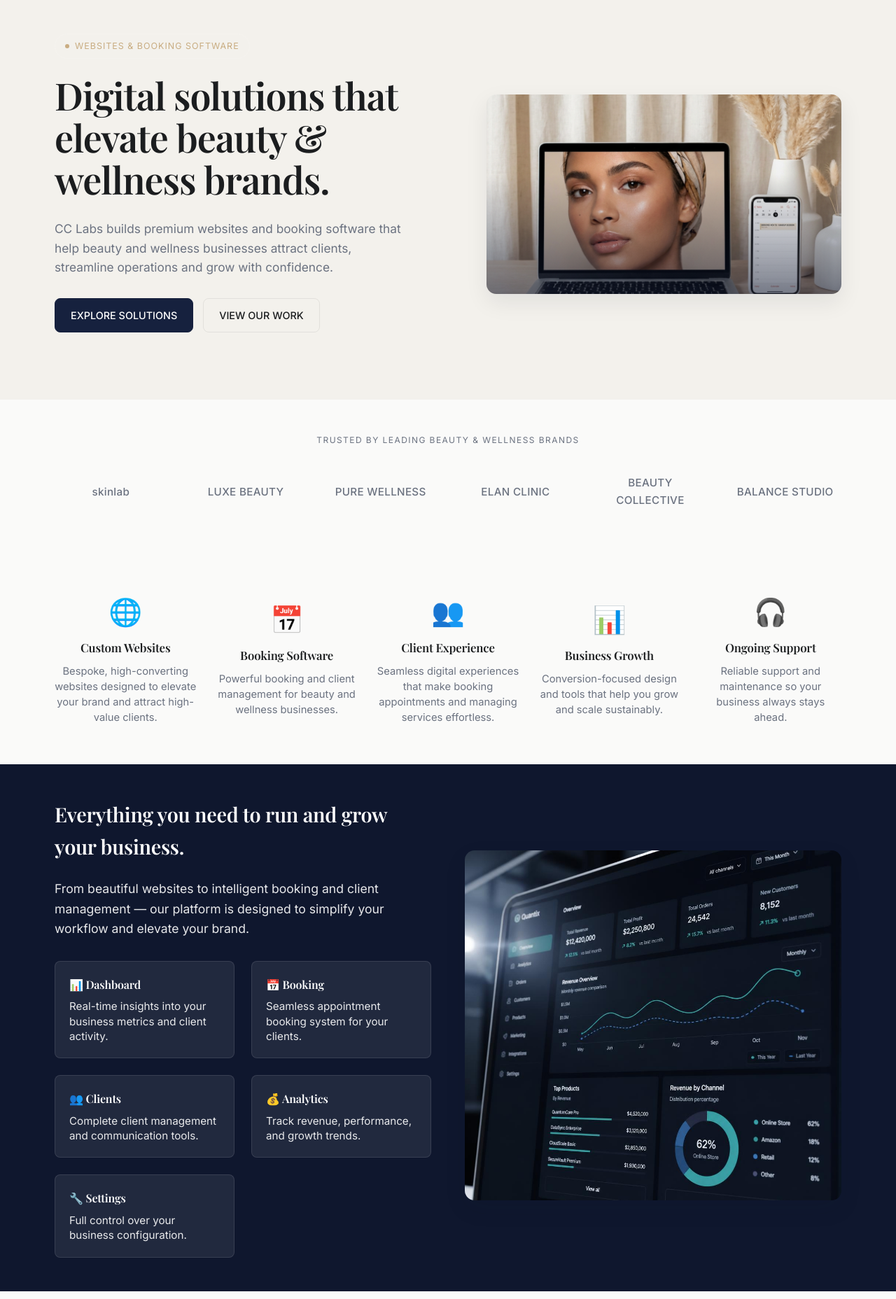
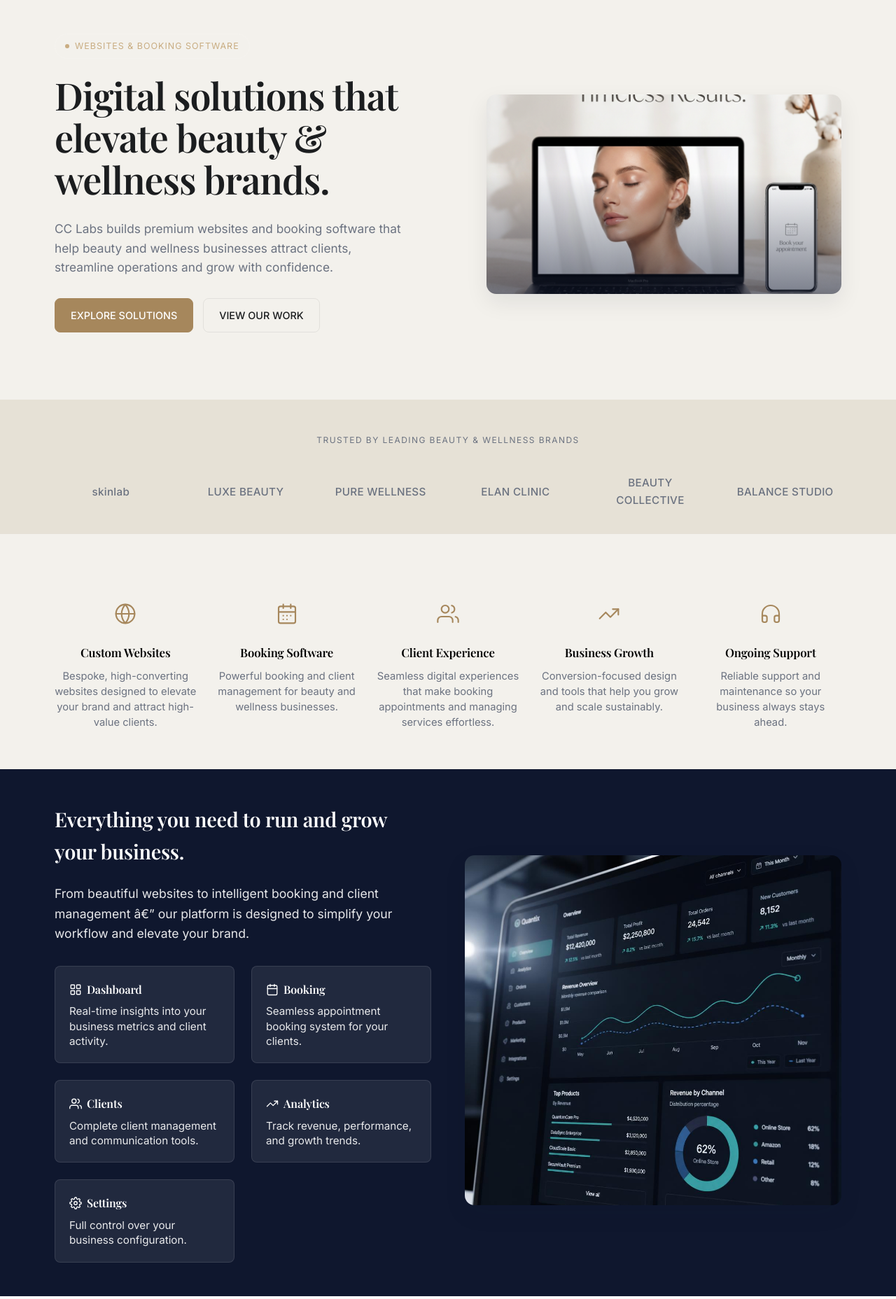
Before and after one commit to Sebascarv1/WEBSITE_CCWEBLAB, a Django app: page / in a window 1280 px wide. Shown: the part 77-1933 px from the top of the page at 70% size. Run offline with Django 5.2, Linux system fonts and the light colour scheme.

Commit message:
Enhanced FE

```diff
--- a/ccweblab/static/css/services.css
+++ b/ccweblab/static/css/services.css
@@ -178,8 +178,23 @@ header {
   box-shadow: var(--shadow-sm);
 }
 
+/* Brass primary variant for hero CTA */
+.btn.primary.btn-brass {
+  background: var(--brass);
+  border-color: var(--brass);
+  color: #fff;
+}
+
+.btn.primary.btn-brass:hover {
+  background: var(--brass-light);
+  border-color: var(--brass-light);
+  box-shadow: var(--shadow-sm);
+}
+
 /* ---------- Bands ---------- */
 .band { padding: 56px 0; }
+/* Darker cream for trusted-by band */
+.band.white.trusted-by { background: #E6E1D6; }
 .band.white { background: var(--bg); }
 .band.cream { background: var(--cream); color: var(--text); }
 .band.cream h2,
@@ -828,6 +848,9 @@ footer { margin-top: 56px; padding-top: 24px; border-top: 1px solid var(--border
   border-radius: var(--radius);
   border: 1px solid var(--border);
   transition: all 0.2s ease;
+  display: flex;
+  flex-direction: column;
+  align-items: center;
 }
 
 .feature-card:hover {
@@ -837,9 +860,19 @@ footer { margin-top: 56px; padding-top: 24px; border-top: 1px solid var(--border
 }
 
 .feature-icon {
-  font-size: 2.4rem;
-  margin-bottom: 16px;
-  display: block;
+  width: 52px;
+  height: 52px;
+  margin: 0 auto 18px;
+  display: flex;
+  align-items: center;
+  justify-content: center;
+  color: var(--brass);
+}
+
+.feature-icon svg {
+  width: 32px;
+  height: 32px;
+  stroke: var(--brass);
 }
 
 .feature-card h3 {
--- a/ccweblab/templates/services/welcome.html
+++ b/ccweblab/templates/services/welcome.html
@@ -49,7 +49,7 @@
               CC Labs builds premium websites and booking software that help beauty and wellness businesses attract clients, streamline operations and grow with confidence.
             </p>
             <div class="cta">
-              <a href="{% url 'booking:home' %}" class="btn primary">EXPLORE SOLUTIONS</a>
+              <a href="{% url 'booking:home' %}" class="btn primary btn-brass">EXPLORE SOLUTIONS</a>
               <a href="#work" class="btn">VIEW OUR WORK</a>
             </div>
           </div>
@@ -78,35 +78,45 @@
     </section>
 
     <!-- Features Section -->
-    <section class="band white" id="services">
+    <section class="band cream" id="services">
       <div class="wrap">
         <div class="features-grid">
           <button class="feature-card feature-btn" type="button" data-feature="websites">
-            <div class="feature-icon">🌐</div>
+            <div class="feature-icon">
+              <svg viewBox="0 0 24 24" fill="none" stroke="currentColor" stroke-width="1.6" stroke-linecap="round" stroke-linejoin="round"><circle cx="12" cy="12" r="10"/><path d="M2 12h20M12 2a15.3 15.3 0 0 1 4 10 15.3 15.3 0 0 1-4 10 15.3 15.3 0 0 1-4-10 15.3 15.3 0 0 1 4-10z"/></svg>
+            </div>
             <h3>Custom Websites</h3>
             <p>Bespoke, high-converting websites designed to elevate your brand and attract high-value clients.</p>
           </button>
 
           <button class="feature-card feature-btn" type="button" data-feature="booking">
-            <div class="feature-icon">📅</div>
+            <div class="feature-icon">
+              <svg viewBox="0 0 24 24" fill="none" stroke="currentColor" stroke-width="1.6" stroke-linecap="round" stroke-linejoin="round"><rect x="3" y="4" width="18" height="18" rx="2"/><path d="M16 2v4M8 2v4M3 10h18"/><path d="M8 14h.01M12 14h.01M16 14h.01M8 18h.01M12 18h.01"/></svg>
+            </div>
             <h3>Booking Software</h3>
             <p>Powerful booking and client management for beauty and wellness businesses.</p>
           </button>
 
           <button class="feature-card feature-btn" type="button" data-feature="experience">
-            <div class="feature-icon">👥</div>
+            <div class="feature-icon">
+              <svg viewBox="0 0 24 24" fill="none" stroke="currentColor" stroke-width="1.6" stroke-linecap="round" stroke-linejoin="round"><path d="M17 21v-2a4 4 0 0 0-4-4H5a4 4 0 0 0-4 4v2"/><circle cx="9" cy="7" r="4"/><path d="M23 21v-2a4 4 0 0 0-3-3.87M16 3.13a4 4 0 0 1 0 7.75"/></svg>
+            </div>
             <h3>Client Experience</h3>
             <p>Seamless digital experiences that make booking appointments and managing services effortless.</p>
           </button>
 
           <button class="feature-card feature-btn" type="button" data-feature="growth">
-            <div class="feature-icon">📊</div>
+            <div class="feature-icon">
+              <svg viewBox="0 0 24 24" fill="none" stroke="currentColor" stroke-width="1.6" stroke-linecap="round" stroke-linejoin="round"><polyline points="22 7 13.5 15.5 8.5 10.5 2 17"/><polyline points="16 7 22 7 22 13"/></svg>
+            </div>
             <h3>Business Growth</h3>
             <p>Conversion-focused design and tools that help you grow and scale sustainably.</p>
           </button>
 
           <button class="feature-card feature-btn" type="button" data-feature="support">
-            <div class="feature-icon">🎧</div>
+            <div class="feature-icon">
+              <svg viewBox="0 0 24 24" fill="none" stroke="currentColor" stroke-width="1.6" stroke-linecap="round" stroke-linejoin="round"><path d="M3 18v-6a9 9 0 0 1 18 0v6"/><path d="M21 19a2 2 0 0 1-2 2h-1a2 2 0 0 1-2-2v-3a2 2 0 0 1 2-2h3zM3 19a2 2 0 0 0 2 2h1a2 2 0 0 0 2-2v-3a2 2 0 0 0-2-2H3z"/></svg>
+            </div>
             <h3>Ongoing Support</h3>
             <p>Reliable support and maintenance so your business always stays ahead.</p>
           </button>
@@ -120,31 +130,31 @@
         <div class="platform-container">
           <div class="platform-content">
             <h2>Everything you need to run and grow your business.</h2>
-            <p>From beautiful websites to intelligent booking and client management — our platform is designed to simplify your workflow and elevate your brand.</p>
+            <p>From beautiful websites to intelligent booking and client management â€” our platform is designed to simplify your workflow and elevate your brand.</p>
 
             <div class="platform-grid">
               <div class="feature-highlight">
-                <h3>📊 Dashboard</h3>
+                <h3><svg viewBox="0 0 24 24" fill="none" stroke="currentColor" stroke-width="1.8" stroke-linecap="round" stroke-linejoin="round" style="width:18px;height:18px;display:inline;vertical-align:-3px;margin-right:7px;"><rect x="3" y="3" width="7" height="7" rx="1"/><rect x="14" y="3" width="7" height="7" rx="1"/><rect x="3" y="14" width="7" height="7" rx="1"/><rect x="14" y="14" width="7" height="7" rx="1"/></svg>Dashboard</h3>
                 <p>Real-time insights into your business metrics and client activity.</p>
               </div>
 
               <div class="feature-highlight">
-                <h3>📅 Booking</h3>
+                <h3><svg viewBox="0 0 24 24" fill="none" stroke="currentColor" stroke-width="1.8" stroke-linecap="round" stroke-linejoin="round" style="width:18px;height:18px;display:inline;vertical-align:-3px;margin-right:7px;"><rect x="3" y="4" width="18" height="18" rx="2"/><path d="M16 2v4M8 2v4M3 10h18"/></svg>Booking</h3>
                 <p>Seamless appointment booking system for your clients.</p>
               </div>
 
               <div class="feature-highlight">
-                <h3>👥 Clients</h3>
+                <h3><svg viewBox="0 0 24 24" fill="none" stroke="currentColor" stroke-width="1.8" stroke-linecap="round" stroke-linejoin="round" style="width:18px;height:18px;display:inline;vertical-align:-3px;margin-right:7px;"><path d="M17 21v-2a4 4 0 0 0-4-4H5a4 4 0 0 0-4 4v2"/><circle cx="9" cy="7" r="4"/><path d="M23 21v-2a4 4 0 0 0-3-3.87M16 3.13a4 4 0 0 1 0 7.75"/></svg>Clients</h3>
                 <p>Complete client management and communication tools.</p>
               </div>
 
               <div class="feature-highlight">
-                <h3>💰 Analytics</h3>
+                <h3><svg viewBox="0 0 24 24" fill="none" stroke="currentColor" stroke-width="1.8" stroke-linecap="round" stroke-linejoin="round" style="width:18px;height:18px;display:inline;vertical-align:-3px;margin-right:7px;"><polyline points="22 7 13.5 15.5 8.5 10.5 2 17"/><polyline points="16 7 22 7 22 13"/></svg>Analytics</h3>
                 <p>Track revenue, performance, and growth trends.</p>
               </div>
 
               <div class="feature-highlight">
-                <h3>🔧 Settings</h3>
+                <h3><svg viewBox="0 0 24 24" fill="none" stroke="currentColor" stroke-width="1.8" stroke-linecap="round" stroke-linejoin="round" style="width:18px;height:18px;display:inline;vertical-align:-3px;margin-right:7px;"><circle cx="12" cy="12" r="3"/><path d="M19.4 15a1.65 1.65 0 0 0 .33 1.82l.06.06a2 2 0 0 1-2.83 2.83l-.06-.06a1.65 1.65 0 0 0-1.82-.33 1.65 1.65 0 0 0-1 1.51V21a2 2 0 0 1-4 0v-.09A1.65 1.65 0 0 0 9 19.4a1.65 1.65 0 0 0-1.82.33l-.06.06a2 2 0 0 1-2.83-2.83l.06-.06A1.65 1.65 0 0 0 4.68 15a1.65 1.65 0 0 0-1.51-1H3a2 2 0 0 1 0-4h.09A1.65 1.65 0 0 0 4.6 9a1.65 1.65 0 0 0-.33-1.82l-.06-.06a2 2 0 0 1 2.83-2.83l.06.06A1.65 1.65 0 0 0 9 4.68a1.65 1.65 0 0 0 1-1.51V3a2 2 0 0 1 4 0v.09a1.65 1.65 0 0 0 1 1.51 1.65 1.65 0 0 0 1.82-.33l.06-.06a2 2 0 0 1 2.83 2.83l-.06.06A1.65 1.65 0 0 0 19.4 9a1.65 1.65 0 0 0 1.51 1H21a2 2 0 0 1 0 4h-.09a1.65 1.65 0 0 0-1.51 1z"/></svg>Settings</h3>
                 <p>Full control over your business configuration.</p>
               </div>
             </div>
@@ -206,23 +216,25 @@
     </section>
 
     <!-- Footer -->
-    <section class=\"band navy-dark\">
-      <div class=\"wrap\">
+    <section class="band navy-dark">
+      <div class="wrap">
         <footer>
-          <div class=\"foot\">
-            <div>© <span id=\"year\"></span> CC Labs. All rights reserved.</div>
-
-            <div class=\"socials\" aria-label=\"Social links\">
-              <a href=\"https://facebook.com/\" target=\"_blank\" rel=\"noopener\" aria-label=\"Facebook\" class=\"social-btn\">
-                <svg viewBox=\"0 0 24 24\" fill=\"currentColor\" aria-hidden=\"true\"><path d=\"M13.5 8H16V5h-2.5C11 5 9.5 6.6 9.5 9.2V11H7v3h2.5v5H13v-5h2.6l.4-3H13v-1.6c0-.9.3-1.4 1.5-1.4Z\"/></svg>
+          <div class="foot">
+            <div class="socials" aria-label="Social links">
+              <a href="https://instagram.com/" target="_blank" rel="noopener" aria-label="Instagram" class="social-btn">
+                <svg viewBox="0 0 24 24" fill="none" stroke="currentColor" stroke-width="1.8" stroke-linecap="round" stroke-linejoin="round" aria-hidden="true"><rect x="3" y="3" width="18" height="18" rx="5"/><circle cx="12" cy="12" r="4"/><circle cx="17.5" cy="6.5" r="1" fill="currentColor" stroke="none"/></svg>
               </a>
-              <a href=\"https://instagram.com/\" target=\"_blank\" rel=\"noopener\" aria-label=\"Instagram\" class=\"social-btn\">
-                <svg viewBox=\"0 0 24 24\" fill=\"none\" stroke=\"currentColor\" stroke-width=\"2\" aria-hidden=\"true\"><rect x=\"3\" y=\"3\" width=\"18\" height=\"18\" rx=\"5\"/><circle cx=\"12\" cy=\"12\" r=\"4\"/><circle cx=\"17.5\" cy=\"6.5\" r=\"1\"/></svg>
+              <a href="https://facebook.com/" target="_blank" rel="noopener" aria-label="Facebook" class="social-btn">
+                <svg viewBox="0 0 24 24" fill="none" stroke="currentColor" stroke-width="1.8" stroke-linecap="round" stroke-linejoin="round" aria-hidden="true"><path d="M18 2h-3a5 5 0 0 0-5 5v3H7v4h3v8h4v-8h3l1-4h-4V7a1 1 0 0 1 1-1h3z"/></svg>
               </a>
-              <a href=\"https://wa.me/10000000000\" target=\"_blank\" rel=\"noopener\" aria-label=\"WhatsApp\" class=\"social-btn\">
-                <svg viewBox=\"0 0 24 24\" fill=\"currentColor\" aria-hidden=\"true\"><path d=\"M20 11.9c0 4.7-3.8 8.5-8.5 8.5-1.5 0-3-.4-4.2-1.1L4 20l.8-3.1A8.4 8.4 0 0 1 3 11.9C3 7.2 6.8 3.4 11.5 3.4S20 7.2 20 11.9Zm-5.1 2.1-.6-.3c-.2-.1-.4-.1-.5.1l-.3.4c-.1.1-.3.2-.5.1-.9-.4-1.7-1.1-2.3-1.9-.1-.2-.1-.4 0-.5l.2-.3c.1-.2.1-.4 0-.5l-.3-.6c-.1-.2-.3-.3-.5-.2l-.4.1c-.2.1-.4.3-.5.5-.3.7-.2 1.4.1 2.1.9 1.7 2.3 3.1 4.1 4 .7.3 1.4.4 2.1.1.2-.1.4-.3.5-.5l.1-.4c.1-.2 0-.4-.2-.5Z\"/></svg>
+              <a href="https://linkedin.com/" target="_blank" rel="noopener" aria-label="LinkedIn" class="social-btn">
+                <svg viewBox="0 0 24 24" fill="none" stroke="currentColor" stroke-width="1.8" stroke-linecap="round" stroke-linejoin="round" aria-hidden="true"><path d="M16 8a6 6 0 0 1 6 6v7h-4v-7a2 2 0 0 0-2-2 2 2 0 0 0-2 2v7h-4v-7a6 6 0 0 1 6-6z"/><rect x="2" y="9" width="4" height="12"/><circle cx="4" cy="4" r="2"/></svg>
+              </a>
+              <a href="https://wa.me/10000000000" target="_blank" rel="noopener" aria-label="WhatsApp" class="social-btn">
+                <svg viewBox="0 0 24 24" fill="currentColor" aria-hidden="true"><path d="M17.472 14.382c-.297-.149-1.758-.867-2.03-.967-.273-.099-.471-.148-.67.15-.197.297-.767.966-.94 1.164-.173.199-.347.223-.644.075-.297-.15-1.255-.463-2.39-1.475-.883-.788-1.48-1.761-1.653-2.059-.173-.297-.018-.458.13-.606.134-.133.298-.347.446-.52.149-.174.198-.298.298-.497.099-.198.05-.371-.025-.52-.075-.149-.669-1.612-.916-2.207-.242-.579-.487-.5-.669-.51-.173-.008-.371-.01-.57-.01-.198 0-.52.074-.792.372-.272.297-1.04 1.016-1.04 2.479 0 1.462 1.065 2.875 1.213 3.074.149.198 2.096 3.2 5.077 4.487.709.306 1.262.489 1.694.625.712.227 1.36.195 1.871.118.571-.085 1.758-.719 2.006-1.413.248-.694.248-1.289.173-1.413-.074-.124-.272-.198-.57-.347m-5.421 7.403h-.004a9.87 9.87 0 0 1-5.031-1.378l-.361-.214-3.741.982.998-3.648-.235-.374a9.86 9.86 0 0 1-1.51-5.26c.001-5.45 4.436-9.884 9.888-9.884 2.64 0 5.122 1.03 6.988 2.898a9.825 9.825 0 0 1 2.893 6.994c-.003 5.45-4.437 9.884-9.885 9.884m8.413-18.297A11.815 11.815 0 0 0 12.05 0C5.495 0 .16 5.335.157 11.892c0 2.096.547 4.142 1.588 5.945L.057 24l6.305-1.654a11.882 11.882 0 0 0 5.683 1.448h.005c6.554 0 11.89-5.335 11.893-11.893a11.821 11.821 0 0 0-3.48-8.413Z"/></svg>
               </a>
             </div>
+            <div>&copy; <span id="year"></span> CC Labs &middot; All rights reserved.</div>
           </div>
         </footer>
       </div>
@@ -238,7 +250,7 @@
           <h2 id="featureModalTitle" class="modal-title">Feature</h2>
           <p id="featureModalSubtitle" class="modal-subtitle">Learn more about this feature.</p>
         </div>
-        <button class="modal-close" type="button" aria-label="Close" data-close="true">✕</button>
+        <button class="modal-close" type="button" aria-label="Close" data-close="true">âœ•</button>
       </div>
       <div class="modal-body">
         <div id="featureContent" class="feature-content"></div>
@@ -258,7 +270,7 @@
           <h2 id="modalTitle" class="modal-title">Plans</h2>
           <p id="modalSubtitle" class="modal-subtitle">Choose a package that fits your needs.</p>
         </div>
-        <button class="modal-close" type="button" aria-label="Close" data-close="true">✕</button>
+        <button class="modal-close" type="button" aria-label="Close" data-close="true">âœ•</button>
       </div>
       <div class="modal-body">
         <div class="plan-row" id="planRow" aria-label="Scrollable plans"></div>
```
Also changed, not shown: other parts of ccweblab/static/css/services.css (+18 -13 lines), ccweblab/static/img/hero_beauty.png.
